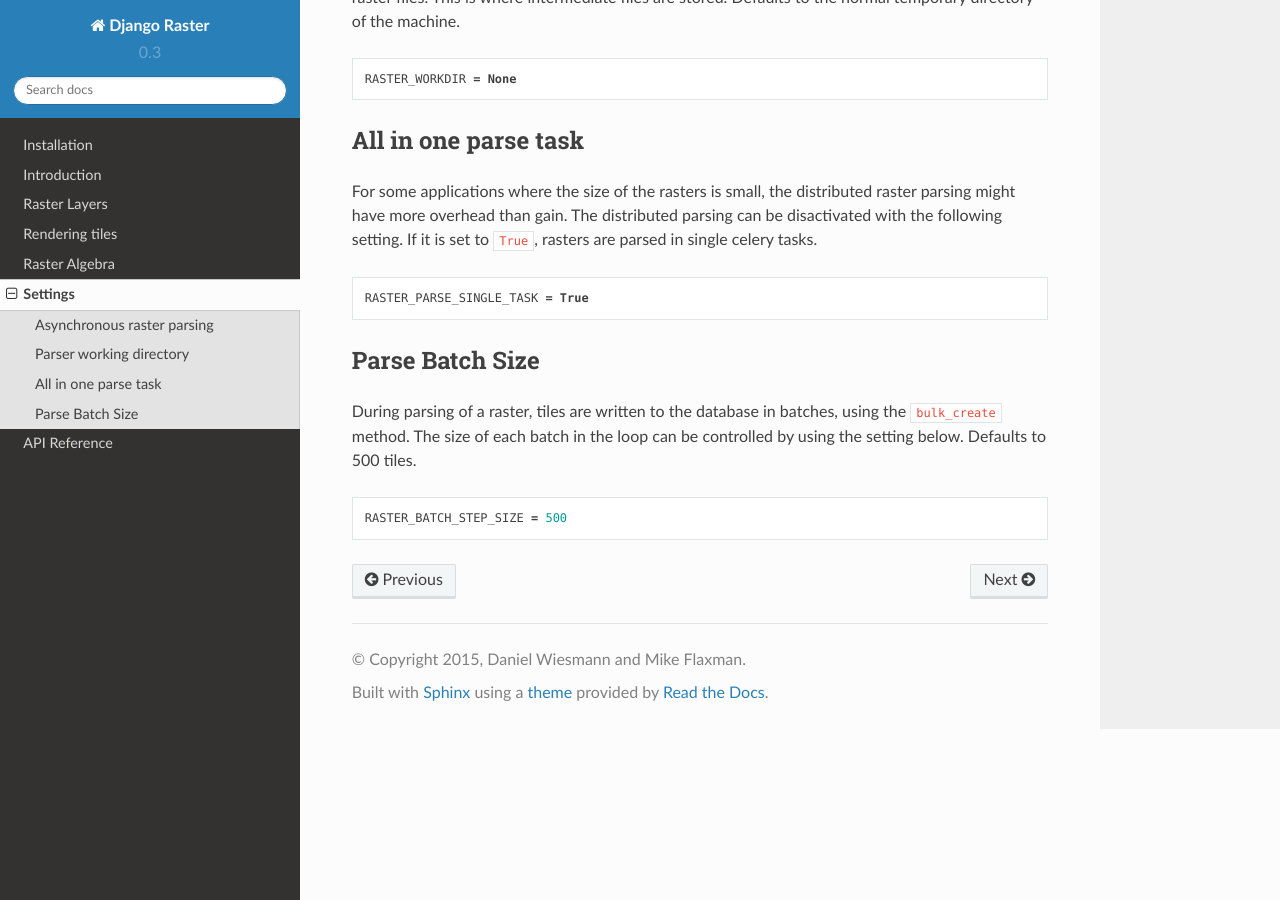
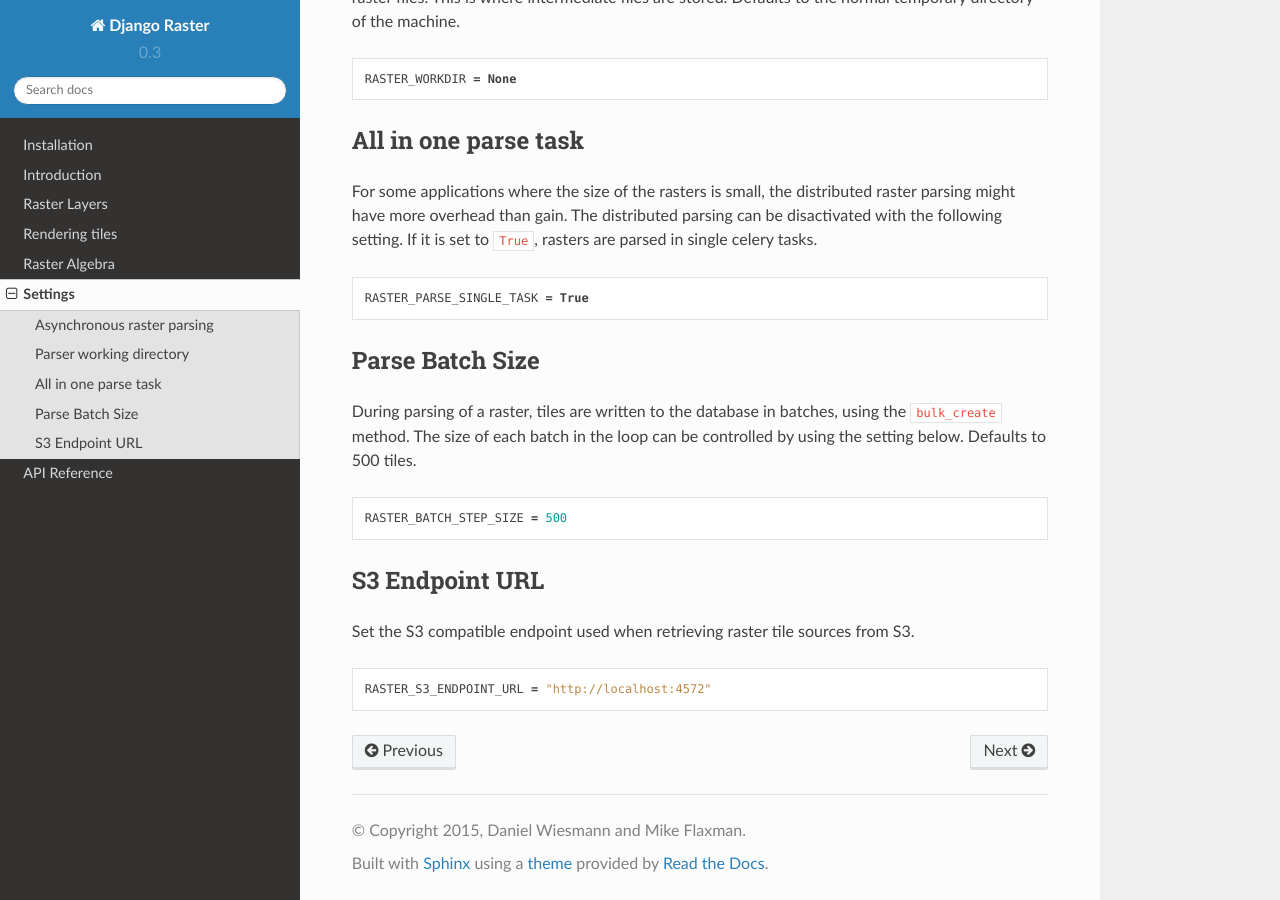
Before and after one commit to geodesign/django-raster, a Sphinx documentation site: the page built from docs/settings.rst, in a window 1280 px wide and 900 px high, scrolled down 521 px. Built offline with Sphinx 7.4.7 and the Read the Docs theme 2.0.0, drawn with Linux system fonts in a browser that asks for light colours.

Commit message:
Add documentation for new RASTER_S3_ENDPOINT_URL setting.

```diff
--- a/docs/settings.rst
+++ b/docs/settings.rst
@@ -41,3 +41,10 @@
 ::
 
     RASTER_BATCH_STEP_SIZE = 500
+
+S3 Endpoint URL
+----------------
+Set the S3 compatible endpoint used when retrieving raster tile sources from S3.
+::
+
+    RASTER_S3_ENDPOINT_URL = "http://localhost:4572"
```
